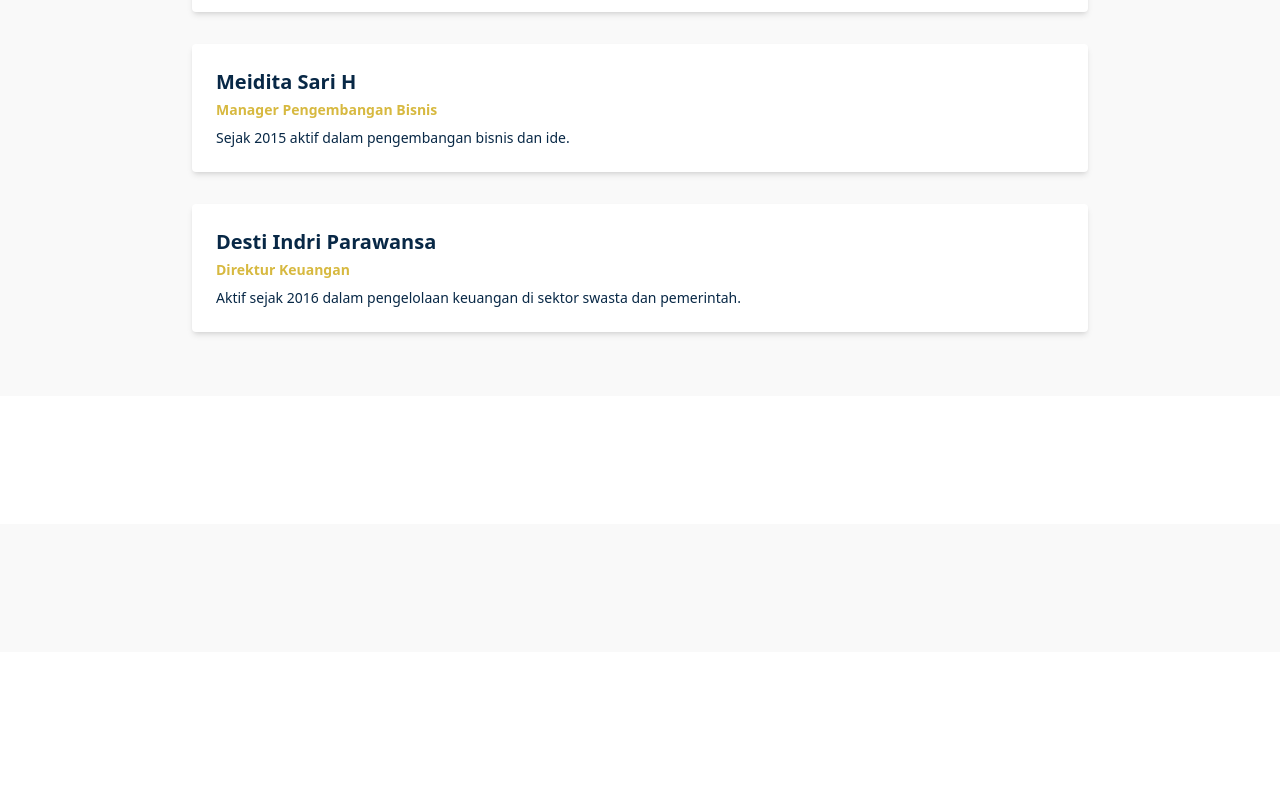
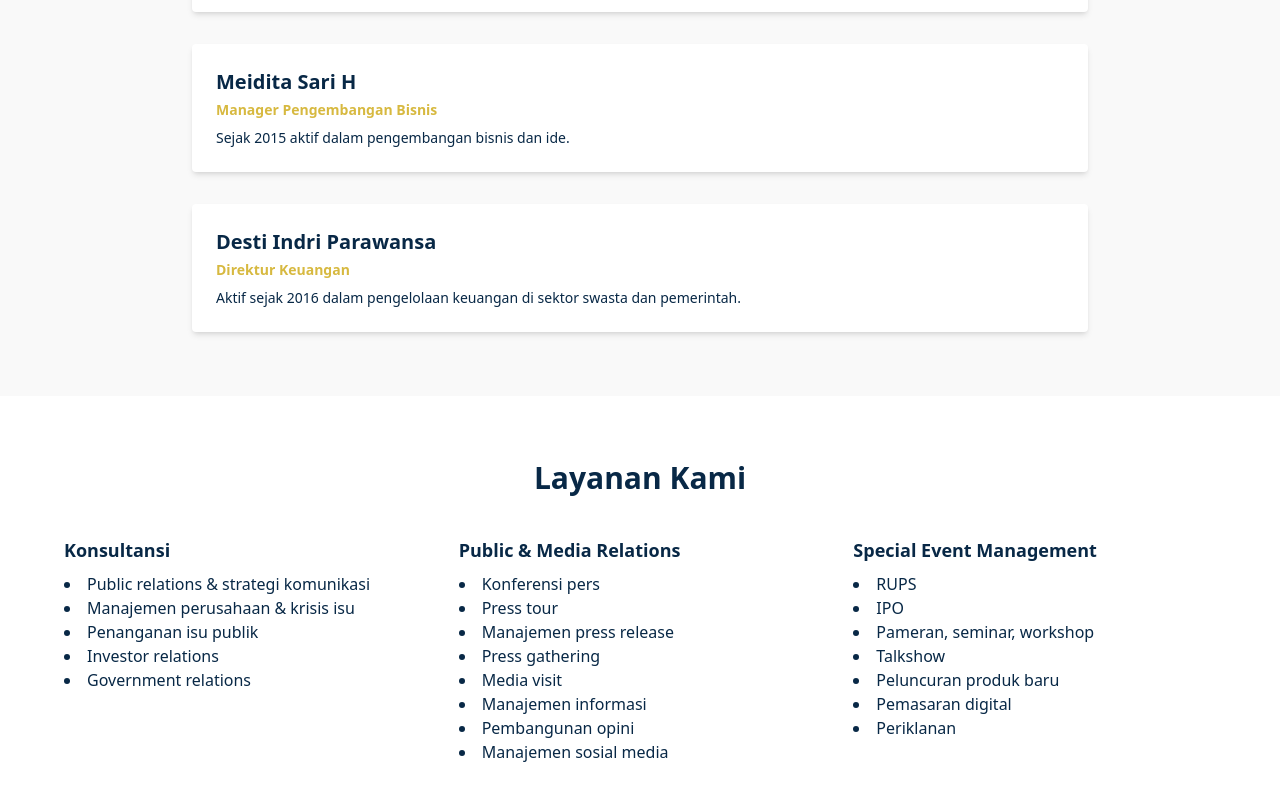
Before and after one commit to ProfAdri90/estetic-dinamis, a Next.js app: page / in a window 1280 px wide. Shown: the part 2097-2897 px from the top of the page. Before the commit the page ends 2749 px from the top, so only its background shows below. Built offline with nearby package versions, Linux system fonts and the light colour scheme.

Commit message:
Update index.js

```diff
--- a/pages/index.js
+++ b/pages/index.js
@@ -129,7 +129,31 @@ export default function Home() {
     ))}
   </div>
 </section>
-      <section id="layanan" className="bg-white text-[#082846] px-8 py-16">{/* Layanan */}</section>
+      <section id="layanan" className="bg-white text-[#082846] px-8 py-16">
+  <h3 className="text-3xl font-bold mb-10 text-center">
+    {lang === "id" ? "Layanan Kami" : "Our Services"}
+  </h3>
+  <div className="grid grid-cols-1 md:grid-cols-3 gap-8 max-w-6xl mx-auto">
+    <div>
+      <h4 className="font-bold text-lg mb-2">Konsultansi</h4>
+      <ul className="list-disc list-inside">
+        {services.konsultansi.map((s, i) => <li key={i}>{s}</li>)}
+      </ul>
+    </div>
+    <div>
+      <h4 className="font-bold text-lg mb-2">Public & Media Relations</h4>
+      <ul className="list-disc list-inside">
+        {services.media.map((s, i) => <li key={i}>{s}</li>)}
+      </ul>
+    </div>
+    <div>
+      <h4 className="font-bold text-lg mb-2">Special Event Management</h4>
+      <ul className="list-disc list-inside">
+        {services.event.map((s, i) => <li key={i}>{s}</li>)}
+      </ul>
+    </div>
+  </div>
+</section>
       <section id="kontak" className="bg-[#f9f9f9] text-[#082846] px-8 py-16">{/* Form Kontak */}</section>
     </div>
   );
```
